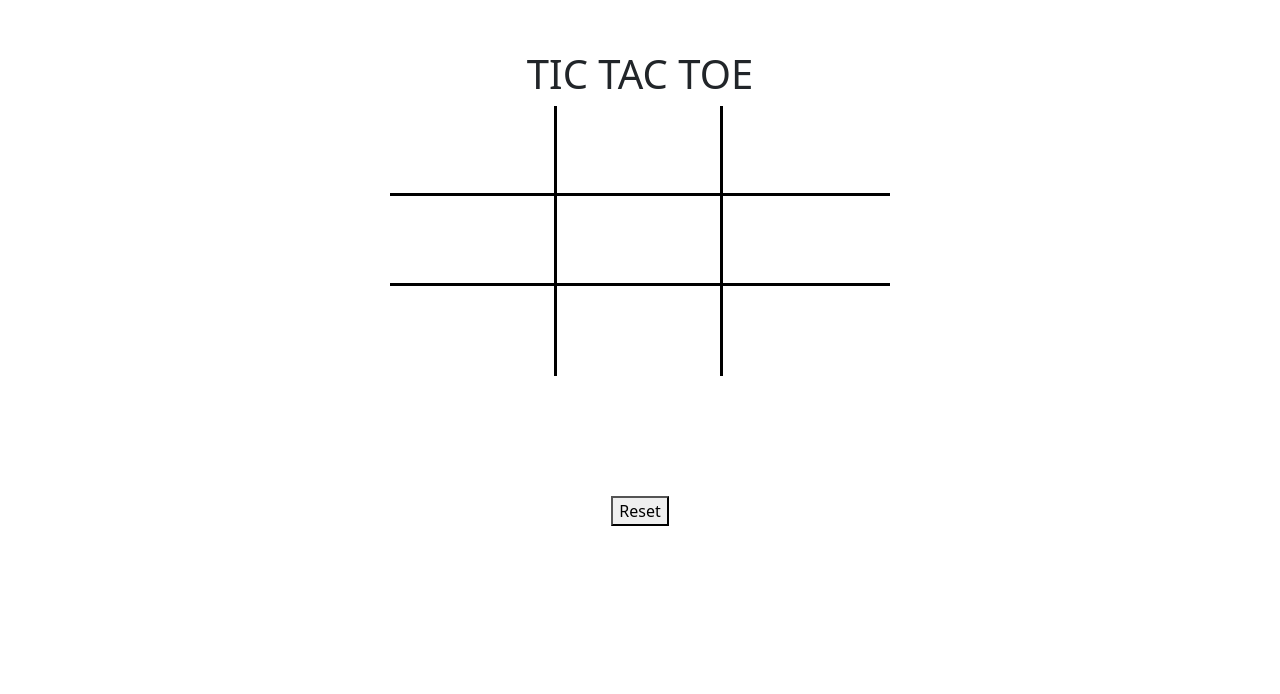
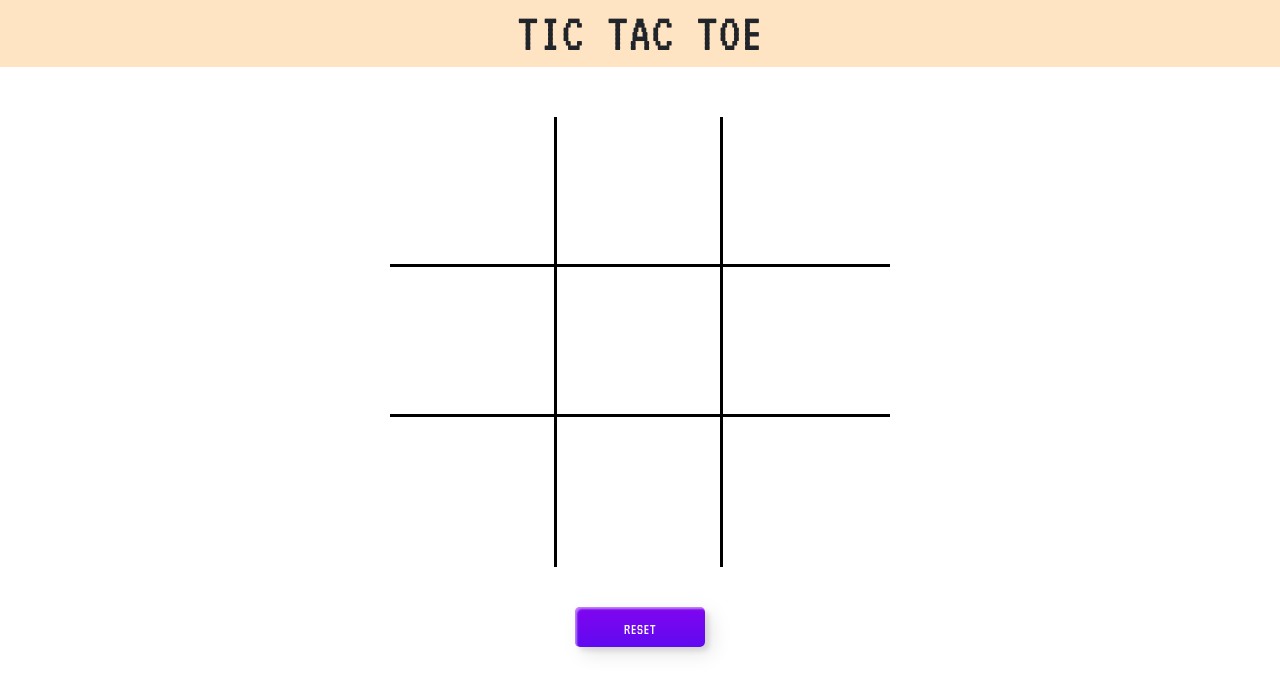
Before and after one commit to emanuelpps/Tic-Tac-Toe, a website: page index.html in a window 1280 px wide. Drawn offline with nearby package versions, Linux system fonts and the light colour scheme.

Commit message:
modificaciones en styles del title y reset button

```diff
--- a/index.html
+++ b/index.html
@@ -11,7 +11,7 @@
       integrity="sha384-EVSTQN3/azprG1Anm3QDgpJLIm9Nao0Yz1ztcQTwFspd3yD65VohhpuuCOmLASjC"
       crossorigin="anonymous"
     />
-    <title>Document</title>
+    <title>TIC TAC TOE</title>
   </head>
   <body>
     <div class="position-relative">
@@ -80,7 +80,7 @@
       </div>
     </div>
     <div class="reset-box">
-    <button onclick="{reset()}">Reset</button>
+      <button onclick="{reset()}" class="custom-btn btn-1">RESET</button>
   </div>
     <script src="scripts.js"></script>
 
--- a/scripts.js
+++ b/scripts.js
@@ -66,6 +66,7 @@ const victoryRulesX = () => {
     buttons1.style.background = "#007005";
     buttons2.style.background = "#007005";
     buttons3.style.background = "#007005";
+    title.style.background = "#007005";
     VictoryX();
   } else if (
     buttons4.value == "X" &&
@@ -75,6 +76,7 @@ const victoryRulesX = () => {
     buttons4.style.background = "#007005";
     buttons5.style.background = "#007005";
     buttons6.style.background = "#007005";
+    title.style.background = "#007005";
     VictoryX();
   } else if (
     buttons7.value == "X" &&
@@ -84,6 +86,7 @@ const victoryRulesX = () => {
     buttons7.style.background = "#007005";
     buttons8.style.background = "#007005";
     buttons9.style.background = "#007005";
+    title.style.background = "#007005";
     VictoryX();
   } else if (
     buttons1.value == "X" &&
@@ -93,6 +96,7 @@ const victoryRulesX = () => {
     buttons1.style.background = "#007005";
     buttons4.style.background = "#007005";
     buttons7.style.background = "#007005";
+    title.style.background = "#007005";
     VictoryX();
   } else if (
     buttons2.value == "X" &&
@@ -102,6 +106,7 @@ const victoryRulesX = () => {
     buttons2.style.background = "#007005";
     buttons5.style.background = "#007005";
     buttons8.style.background = "#007005";
+    title.style.background = "#007005";
     VictoryX();
   } else if (
     buttons3.value == "X" &&
@@ -111,6 +116,7 @@ const victoryRulesX = () => {
     buttons3.style.background = "#007005";
     buttons6.style.background = "#007005";
     buttons9.style.background = "#007005";
+    title.style.background = "#007005";
     VictoryX();
   } else if (
     buttons1.value == "X" &&
@@ -120,6 +126,7 @@ const victoryRulesX = () => {
     buttons1.style.background = "#007005";
     buttons5.style.background = "#007005";
     buttons9.style.background = "#007005";
+    title.style.background = "#007005";
     VictoryX();
   } else if (
     buttons3.value == "X" &&
@@ -129,6 +136,7 @@ const victoryRulesX = () => {
     buttons3.style.background = "#007005";
     buttons5.style.background = "#007005";
     buttons7.style.background = "#007005";
+    title.style.background = "#007005";
     VictoryX();
   } else {
     Tie();
@@ -140,6 +148,7 @@ const victoryRulesO = () => {
     buttons1.style.background = "#007005";
     buttons2.style.background = "#007005";
     buttons3.style.background = "#007005";
+    title.style.background = "#007005";
     VictoryO();
   } else if (
     buttons4.value == "O" &&
@@ -149,6 +158,7 @@ const victoryRulesO = () => {
     buttons4.style.background = "#007005";
     buttons5.style.background = "#007005";
     buttons6.style.background = "#007005";
+    title.style.background = "#007005";
     VictoryO();
   } else if (
     buttons7.value == "O" &&
@@ -158,6 +168,7 @@ const victoryRulesO = () => {
     buttons7.style.background = "#007005";
     buttons8.style.background = "#007005";
     buttons9.style.background = "#007005";
+    title.style.background = "#007005";
     VictoryO();
   } else if (
     buttons1.value == "O" &&
@@ -167,6 +178,7 @@ const victoryRulesO = () => {
     buttons1.style.background = "#007005";
     buttons4.style.background = "#007005";
     buttons7.style.background = "#007005";
+    title.style.background = "#007005";
     VictoryO();
   } else if (
     buttons2.value == "O" &&
@@ -176,6 +188,7 @@ const victoryRulesO = () => {
     buttons2.style.background = "#007005";
     buttons5.style.background = "#007005";
     buttons8.style.background = "#007005";
+    title.style.background = "#007005";
     VictoryO();
   } else if (
     buttons3.value == "O" &&
@@ -185,6 +198,7 @@ const victoryRulesO = () => {
     buttons3.style.background = "#007005";
     buttons6.style.background = "#007005";
     buttons9.style.background = "#007005";
+    title.style.background = "#007005";
     VictoryO();
   } else if (
     buttons1.value == "O" &&
@@ -194,6 +208,7 @@ const victoryRulesO = () => {
     buttons1.style.background = "#007005";
     buttons5.style.background = "#007005";
     buttons9.style.background = "#007005";
+    title.style.background = "#007005";
     VictoryO();
   } else if (
     buttons3.value == "O" &&
@@ -203,6 +218,7 @@ const victoryRulesO = () => {
     buttons3.style.background = "#007005";
     buttons5.style.background = "#007005";
     buttons7.style.background = "#007005";
+    title.style.background = "#007005";
     VictoryO();
   } else {
     Tie();
@@ -229,7 +245,8 @@ const VictoryO = () => {
 const Tie = (buttons) => {
   if (buttonsList === 9) {
     console.log('Empate');
-    title.innerHTML = "EMPATE!"
+    title.innerHTML = "EMPATE!";
+    title.style.background = "rgb(211, 106, 98)";
     // mostrar mensaje de empate o hacer otra acción aquí
   }
   }
@@ -244,6 +261,7 @@ const reset = () => {
         button.value = '';
         button.disabled = false;
         button.style.background = "white";
+        title.style.background = "bisque"
   }
   circulo = false;
   cruz = false;
--- a/style.css
+++ b/style.css
@@ -1,42 +1,48 @@
-body{
+@import url("https://fonts.googleapis.com/css2?family=VT323&display=swap");
+
+* {
+  font-family: "VT323", monospace;
+}
+
+body {
   overflow: hidden;
-  }
+}
 
 .title {
   display: flex;
   justify-content: center;
-  margin-top: 50px;
+  align-content: center;
+  margin-bottom: 50px;
+  background-color: bisque;
+  font-size: 3.5rem;
 }
-
 
 .play-box {
   width: 500px;
   margin: auto;
 }
 
-
 .button {
   outline: none;
   background-color: transparent;
   border: none;
-  min-height: 30px;
-  min-width: 30px;
-  height: 30px;
-  width: 30px;
+  min-height: 50px;
+  min-width: 50px;
+  height: 50px;
+  width: 50px;
+  font-size: 25px;
   font-weight: 700;
 }
 
-
-@media screen and(max-width: 576px){
-  body{
+@media screen and(max-width: 576px) {
+  body {
     width: 350px;
   }
-  .button{
+  .button {
     height: 2px;
     width: 2px;
   }
 }
-
 
 #button1 {
   border-right: solid;
@@ -67,8 +73,48 @@ body{
   border-right: solid;
 }
 
-.reset-box{
-    display: flex;
-    justify-content: center;
-    margin-top: 300px;
+.reset-box {
+  display: flex;
+  justify-content: center;
+  margin-top: 340px;
 }
+
+.custom-btn {
+  width: 130px;
+  height: 40px;
+  color: #fff;
+  border-radius: 5px;
+  padding: 10px 25px;
+  font-family: "VT323", monospace;
+  font-weight: 500;
+  background: transparent;
+  cursor: pointer;
+  transition: all 0.3s ease;
+  position: relative;
+  display: inline-block;
+  box-shadow: inset 2px 2px 2px 0px rgba(255, 255, 255, 0.5),
+    7px 7px 20px 0px rgba(0, 0, 0, 0.1), 4px 4px 5px 0px rgba(0, 0, 0, 0.1);
+  outline: none;
+}
+
+.btn-1 {
+  background: rgb(96, 9, 240);
+  background: linear-gradient(
+    0deg,
+    rgba(96, 9, 240, 1) 0%,
+    rgba(129, 5, 240, 1) 100%
+  );
+  border: none;
+}
+
+.btn-1:before {
+  height: 0%;
+  width: 2px;
+}
+
+.btn-1:hover {
+  box-shadow: 4px 4px 6px 0 rgba(255, 255, 255, 0.5),
+    -4px -4px 6px 0 rgba(116, 125, 136, 0.5),
+    inset -4px -4px 6px 0 rgba(255, 255, 255, 0.2),
+    inset 4px 4px 6px 0 rgba(0, 0, 0, 0.4);
+}
```
